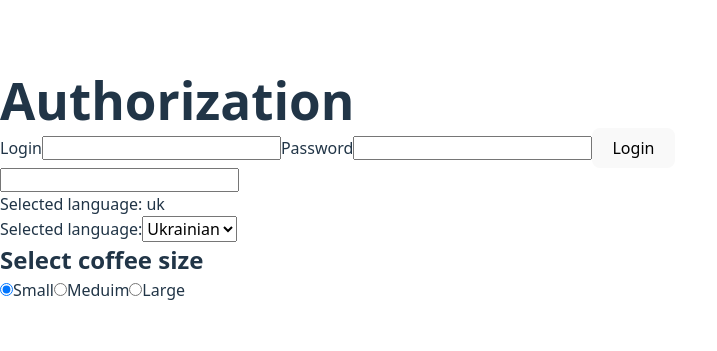
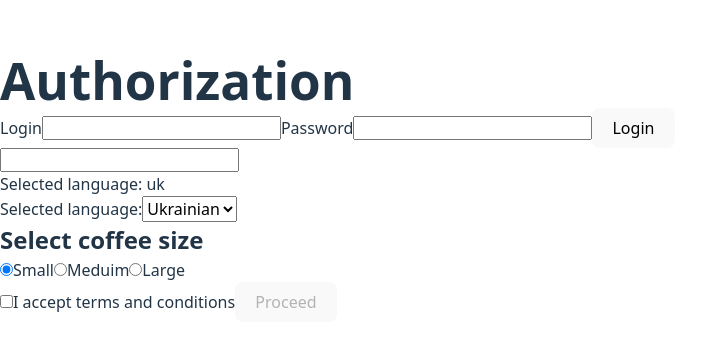
Before and after one commit to Yeromin1/PyvnaBoroda, a React (Vite) app: page / in a window 1280 px wide. Shown: the part 213-564 px from the top of the page, without its empty margins (0-717 px from the left). Built offline with nearby package versions, Linux system fonts and the light colour scheme.

Commit message:
Checkbox

```diff
--- a/src/components/App.jsx
+++ b/src/components/App.jsx
@@ -5,6 +5,8 @@ import { useState } from "react";
 import LangSwitcher from "./LangSwitcher/LangSwitcher";
 import LoginForm from "./LoginForm/LoginForm";
 import SearchBar from "./SearchBar/SearchBar ";
+import Radio from "./Radio/Radio";
+import Checkbox from "./Checkbox/Checkbox";
 
 // export default function App() {
 //   return (
@@ -345,6 +347,10 @@ const App = () => {
 
       <p>Selected language: {lang}</p>
       <LangSwitcher value={lang} onSelect={setLang} />
+
+      <Radio />
+
+      <Checkbox />
     </div>
   );
 };
--- /dev/null
+++ b/src/components/Checkbox/Checkbox.jsx
@@ -0,0 +1,28 @@
+import { useState } from "react";
+
+const Checkbox = () => {
+  const [hasAccepted, setHasAccepted] = useState(false);
+
+  const handleChange = (e) => {
+    setHasAccepted(e.target.checked);
+  };
+
+  return (
+    <div>
+      <label>
+        <input
+          type="checkbox"
+          name="terms"
+          checked={hasAccepted}
+          onChange={handleChange}
+        />
+        I accept terms and conditions
+      </label>
+      <button type="button" disabled={!hasAccepted}>
+        Proceed
+      </button>
+    </div>
+  );
+};
+
+export default Checkbox;
--- a/src/components/LangSwitcher/LangSwitcher.jsx
+++ b/src/components/LangSwitcher/LangSwitcher.jsx
@@ -1,12 +1,7 @@
-import { useId, useState } from "react";
+import { useId } from "react";
 
 const LangSwitcher = ({ onSelect, value }) => {
   const selectId = useId();
-  const [coffeeSize, setCoffeeSize] = useState("sm");
-
-  const handleSizeChange = (evt) => {
-    setCoffeeSize(evt.target.value);
-  };
 
   return (
     <div>
@@ -20,38 +15,6 @@ const LangSwitcher = ({ onSelect, value }) => {
         <option value="en">English</option>
         <option value="pl">Polish</option>
       </select>
-
-      <h2>Select coffee size</h2>
-      <label>
-        <input
-          type="radio"
-          name="coffeeSize"
-          value="sm"
-          checked={coffeeSize === "sm"}
-          onChange={handleSizeChange}
-        />
-        Small
-      </label>
-      <label>
-        <input
-          type="radio"
-          name="coffeeSize"
-          value="md"
-          checked={coffeeSize === "md"}
-          onChange={handleSizeChange}
-        />
-        Meduim
-      </label>
-      <label>
-        <input
-          type="radio"
-          name="coffeeSize"
-          value="lg"
-          checked={coffeeSize === "lg"}
-          onChange={handleSizeChange}
-        />
-        Large
-      </label>
     </div>
   );
 };
--- /dev/null
+++ b/src/components/Radio/Radio.jsx
@@ -0,0 +1,47 @@
+import { useState } from "react";
+
+const Radio = () => {
+  const [coffeeSize, setCoffeeSize] = useState("sm");
+
+  const handleSizeChange = (evt) => {
+    setCoffeeSize(evt.target.value);
+  };
+
+  return (
+    <>
+      <h2>Select coffee size</h2>
+      <label>
+        <input
+          type="radio"
+          name="coffeeSize"
+          value="sm"
+          checked={coffeeSize === "sm"}
+          onChange={handleSizeChange}
+        />
+        Small
+      </label>
+      <label>
+        <input
+          type="radio"
+          name="coffeeSize"
+          value="md"
+          checked={coffeeSize === "md"}
+          onChange={handleSizeChange}
+        />
+        Meduim
+      </label>
+      <label>
+        <input
+          type="radio"
+          name="coffeeSize"
+          value="lg"
+          checked={coffeeSize === "lg"}
+          onChange={handleSizeChange}
+        />
+        Large
+      </label>
+    </>
+  );
+};
+
+export default Radio;
```
Also changed, not shown: src/components/LoginForm/LoginForm.jsx (+42 -1 lines).
